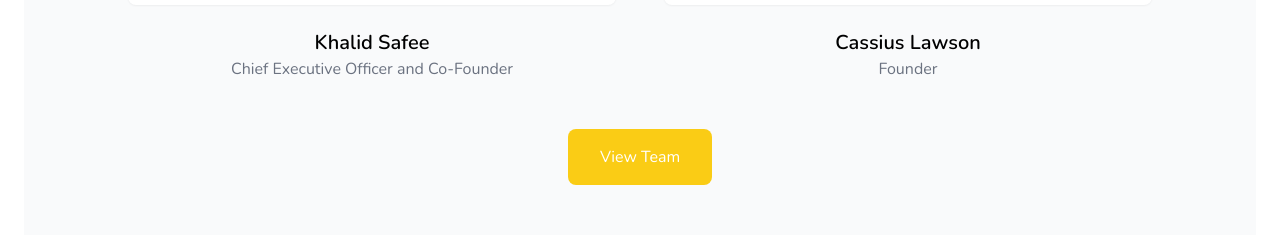
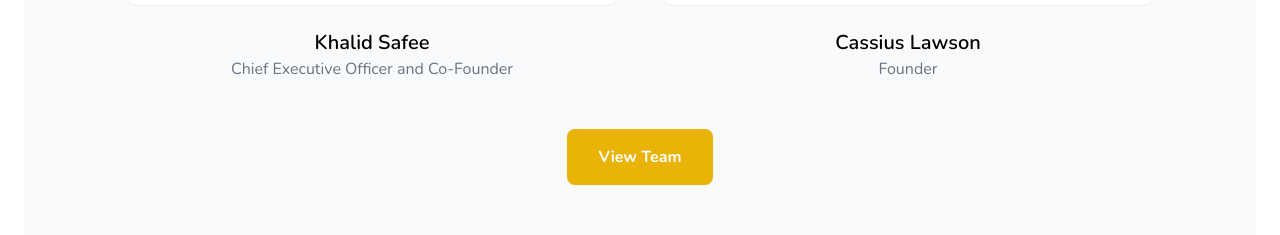
Before and after one commit to Phosah/cybergist, a Vue app: page / in a window 1280 px wide. Shown: the part 1299-1534 px from the top of the page. Built offline with nearby package versions, Linux system fonts and the light colour scheme.

Commit message:
button style update

```diff
--- a/src/components/AboutCompany.vue
+++ b/src/components/AboutCompany.vue
@@ -52,7 +52,7 @@
     <div class="flex justify-center mt-12">
       <RouterLink to="/about">
         <div
-          class="inline-block px-8 py-4 bg-yellow-400 text-white rounded-lg hover:bg-yellow-500 transition-colors cursor-pointer"
+          class="inline-block px-8 py-4 bg-yellow-500 text-white font-bold rounded-lg hover:bg-yellow-600 transition-colors cursor-pointer"
         >
           View Team
         </div>
```
